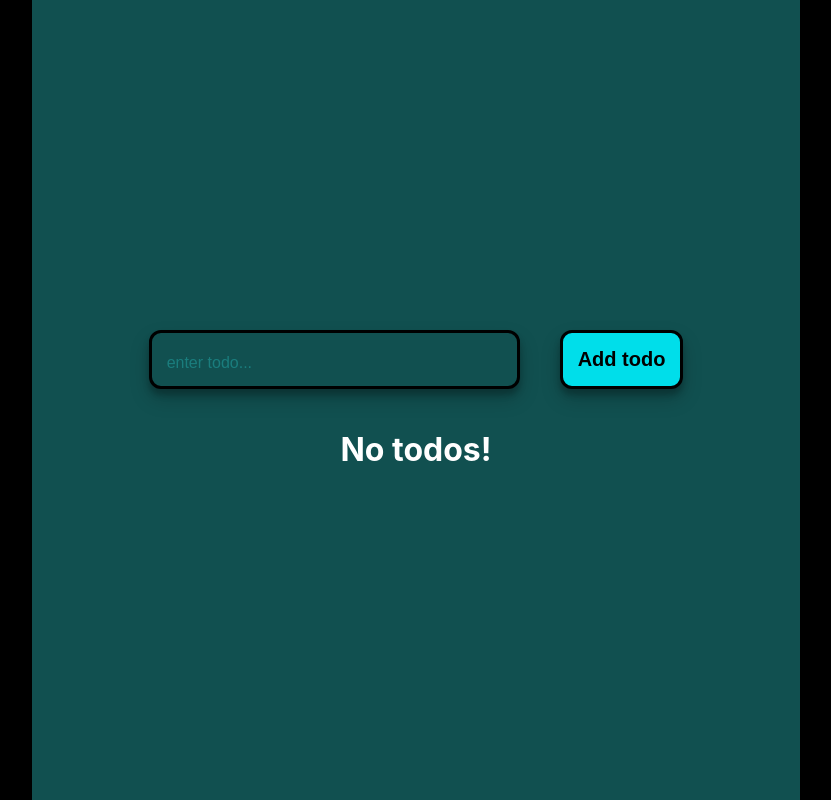
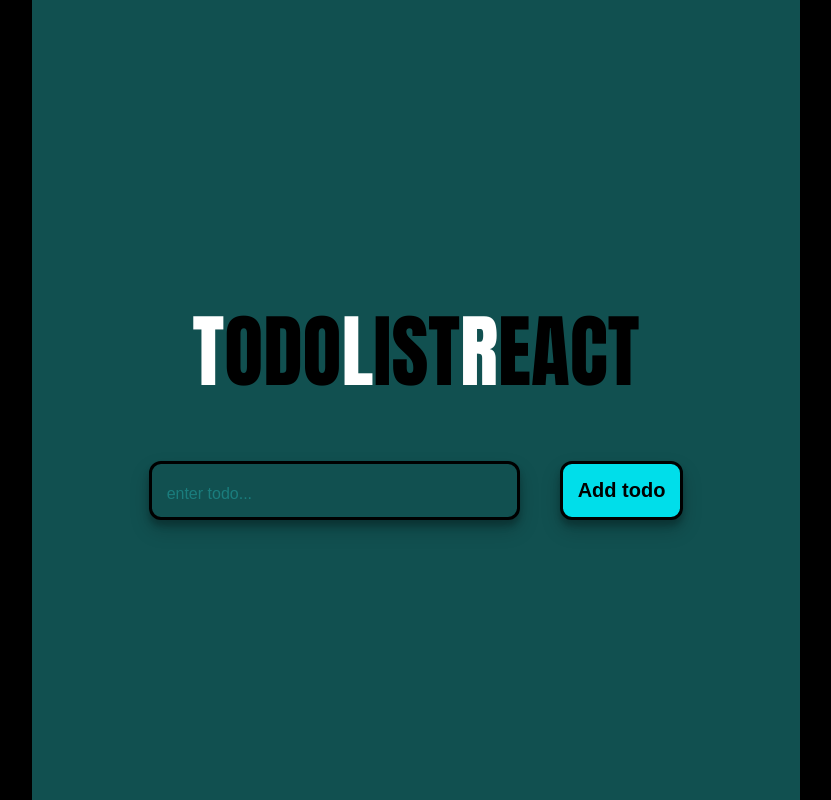
Before and after one commit to Aleksey6453/my-react-new, a React (Create React App) app: page / in a window 1280 px wide. Shown: the whole page, without its empty margins (224-1055 px from the left). Built offline with nearby package versions, Linux system fonts and the light colour scheme.

Commit message:
add title

```diff
--- a/src/App.css
+++ b/src/App.css
@@ -25,7 +25,7 @@
   font-weight: bold;
   transition: all 1s;
   cursor: all-scroll;
-
+  margin-top: 30px;
 }
 
 .titleMy:hover {
@@ -83,6 +83,7 @@
 
 .margBot {
   margin-bottom: 30px;
+
 }
 
 .inputBord {
--- a/src/App.js
+++ b/src/App.js
@@ -44,14 +44,16 @@ class App extends Component {
 
       <div className="App">
         <div className="formNew">
-          <div>
+
+            <TodoComponent />
+
             <div className="flexRow">
                 <input type="text" placeholder="enter todo..." onChange={this.changeInput} value={this.state.curent_todo} className="inputNewClass"/>
                 <button className="btnNew" onClick={this.putTodo}>Add todo</button>
             </div>
-          </div>
 
-      {this.state.todos.length === 0 ? <h1>No todos!</h1> : <ul className="listStyleTypeNone">{x}</ul> }
+
+      {this.state.todos.length === 0 ? " " : <ul className="listStyleTypeNone">{x}</ul> }
 
 
 
--- a/src/TestComponent.js
+++ b/src/TestComponent.js
@@ -1,8 +1,9 @@
 import React from "react"
 
 const TodoCompontnt = () => {
-
-
+    return (
+        <b className="titleMy margBot"><b className="bigTitle">T</b>ODO<b className="bigTitle">L</b>IST<b className="bigTitle">R</b>EACT</b>
+    )
 
 }
 
```
